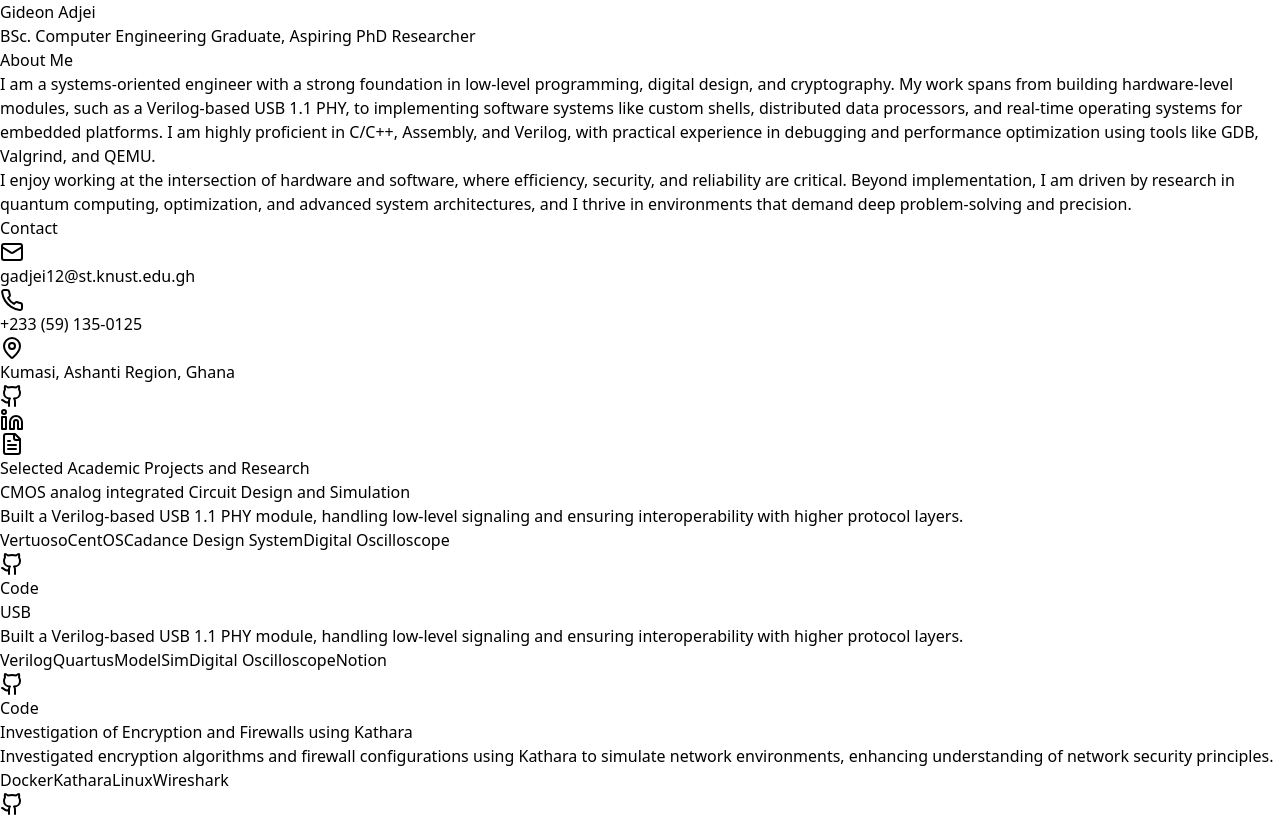
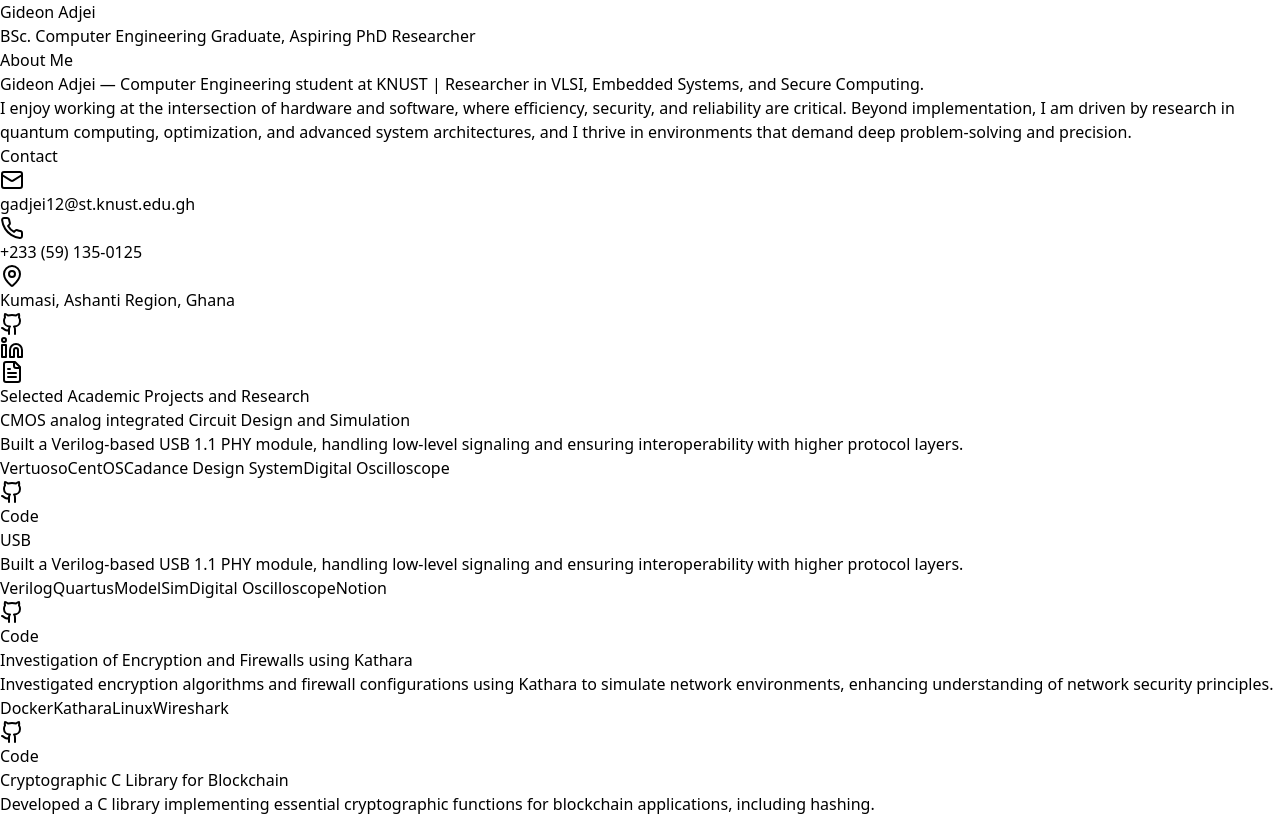
Before and after one commit to k-ojo/Portfolio, a React (Vite) app: page / in a window 1280 px wide. Shown: the top 816 px of the page. Built offline with nearby package versions, Linux system fonts and the light colour scheme.

Commit message:
Update Portfolio.jsx

```diff
--- a/src/Portfolio.jsx
+++ b/src/Portfolio.jsx
@@ -71,11 +71,7 @@ const Portfolio = () => {
             <div className="md:col-span-2">
               <h2 className="text-2xl font-light text-gray-900 mb-4">About Me</h2>
               <p className="text-gray-700 leading-relaxed mb-4">
-                I am a systems-oriented engineer with a strong foundation in low-level programming, digital design,
-                and cryptography. My work spans from building hardware-level modules, such as a Verilog-based USB 1.1
-                PHY, to implementing software systems like custom shells, distributed data processors, and real-time
-                operating systems for embedded platforms. I am highly proficient in C/C++, Assembly, and Verilog,
-                with practical experience in debugging and performance optimization using tools like GDB, Valgrind, and QEMU.
+              Gideon Adjei — Computer Engineering student at KNUST | Researcher in VLSI, Embedded Systems, and Secure Computing.
               </p>
               <p className="text-gray-700 leading-relaxed">
                 I enjoy working at the intersection of hardware and software, where efficiency, security, and reliability are critical.
```
